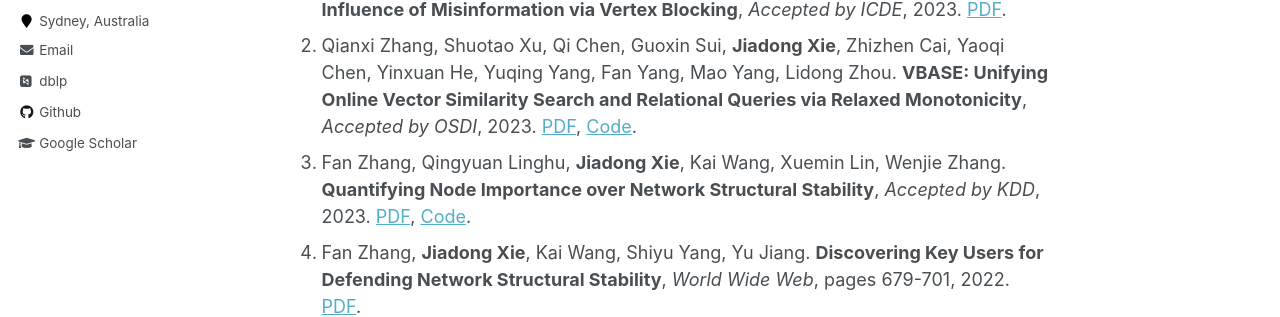
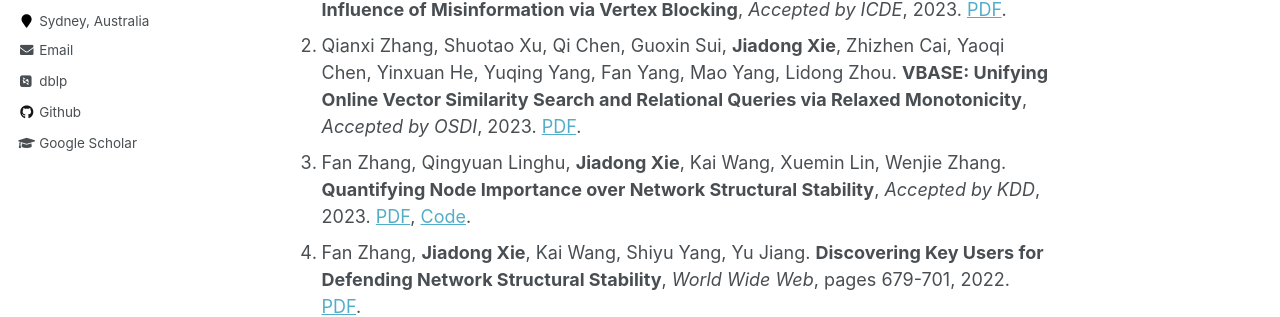
Before and after one commit to Xiejiadong/Xiejiadong.github.io, a Jekyll site: the page built from _pages/about.md, in a window 1280 px wide and 900 px high. Shown: the part 425-742 px from the top of the window. Built offline with Jekyll 4.4.1, drawn with Linux system fonts in a browser that asks for light colours; some web fonts are replaced.

Commit message:
Update about.md

```diff
--- a/_pages/about.md
+++ b/_pages/about.md
@@ -16,7 +16,7 @@ His research interests lie in big data analytics, especially for the graph/netwo
 Publications
 ======
 1. **Jiadong Xie**, Fan Zhang, Kai Wang, Xuemin Lin, Wenjie Zhang. **Minimizing the Influence of Misinformation via Vertex Blocking**, *Accepted by ICDE*, 2023. [PDF](/files/paper/%5Bicde23%5DInfluence%20Minimization.pdf).
-2. Qianxi Zhang, Shuotao Xu, Qi Chen, Guoxin Sui, **Jiadong Xie**, Zhizhen Cai, Yaoqi Chen, Yinxuan He, Yuqing Yang, Fan Yang, Mao Yang, Lidong Zhou. **VBASE: Unifying Online Vector Similarity Search and Relational Queries via Relaxed Monotonicity**, *Accepted by OSDI*, 2023. [PDF](/files/paper/%5Bosdi23%5Dmulti-topk.pdf), [Code](https://github.com/Catoverflow/VBASE-artifacts).
+2. Qianxi Zhang, Shuotao Xu, Qi Chen, Guoxin Sui, **Jiadong Xie**, Zhizhen Cai, Yaoqi Chen, Yinxuan He, Yuqing Yang, Fan Yang, Mao Yang, Lidong Zhou. **VBASE: Unifying Online Vector Similarity Search and Relational Queries via Relaxed Monotonicity**, *Accepted by OSDI*, 2023. [PDF](/files/paper/%5Bosdi23%5Dmulti-topk.pdf).
 3. Fan Zhang, Qingyuan Linghu, **Jiadong Xie**, Kai Wang, Xuemin Lin, Wenjie Zhang. **Quantifying Node Importance over Network Structural Stability**, *Accepted by KDD*, 2023. [PDF](/files/paper/%5Bkdd23%5Dnode-importance.pdf), [Code](https://github.com/Xiejiadong/Quantifying-Node-Importance-over-Network-Structural-Stability).
 4. Fan Zhang, **Jiadong Xie**, Kai Wang, Shiyu Yang, Yu Jiang. **Discovering Key Users for Defending Network Structural Stability**, *World Wide Web*, pages 679-701, 2022. [PDF](/files/paper/%5Bwwwj22%5Dcollapse%20coreness.pdf).
 5. **Jiadong Xie**. **Hindering Influence Diffusion of Community**, *SIGMOD Conference*, pages 2518-2520, 2022. [PDF](/files/paper/%5Bsigmod22%5DHindering%20Influence%20Diffusion%20of%20Community.pdf), [Poster](/files/attachments/Jiadong_Xie_Poster.pdf), [Video](/files/attachments/Jiadong_Xie_pre_video.mp4).
```
